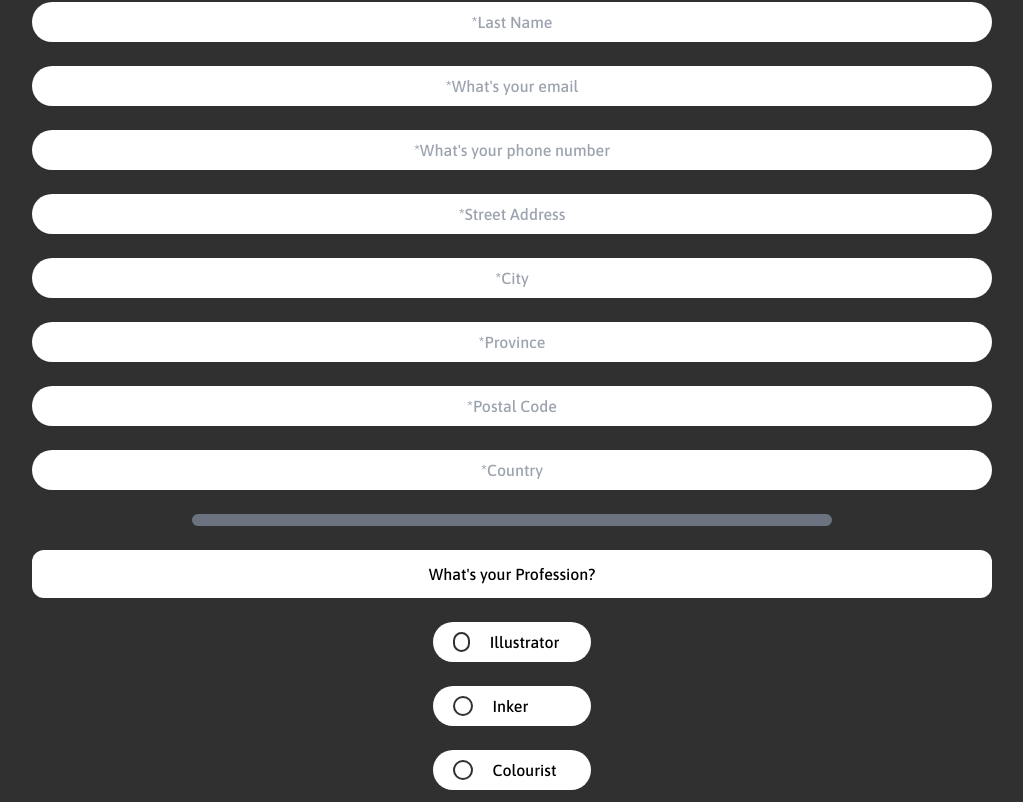
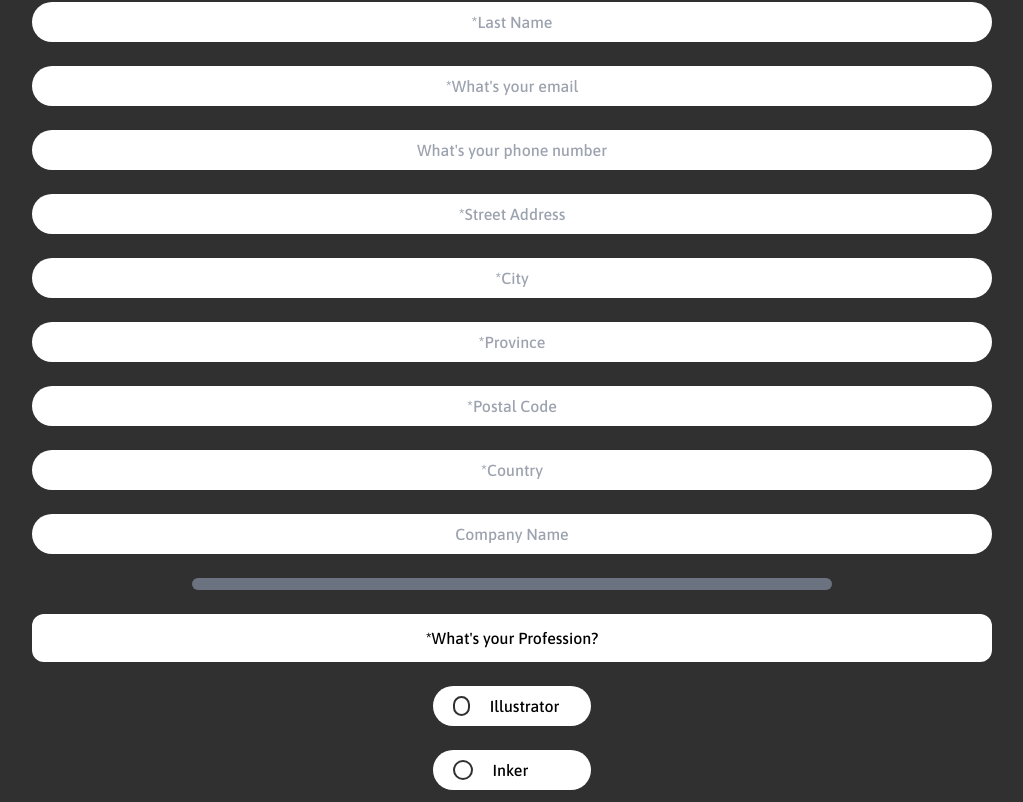
Before and after one commit to haydenzeller/Allscherry-main, a Next.js app: page /forms/publication in a window 1280 px wide. Shown: the part 758-1560 px from the top of the page, without its empty margins (128-1151 px from the left). Built offline with nearby package versions, Linux system fonts and the light colour scheme; no server answers.

Commit message:
publication form final

```diff
--- a/app/forms/publication/page.tsx
+++ b/app/forms/publication/page.tsx
@@ -1,9 +1,131 @@
+'use client';
 import Header from "@/app/components/Header";
 import Footer from "@/app/components/Footer";
 import Image from "next/image";
 import mailLogo from "@/public/mail.svg";
 import Link from "next/link";
+import { useState } from "react";
+import { Turnstile } from "@marsidev/react-turnstile";
 export default function Publication() {
+    const [firstName, setFirstName] = useState("");
+    const [lastName, setLastName] = useState("");
+    const [email, setEmail] = useState("");
+    const [phone, setPhone] = useState("");
+    const [address, setAddress] = useState("");
+    const [city, setCity] = useState("");
+    const [province, setProvince] = useState("");
+    const [postalCode, setPostalCode] = useState("");
+    const [country, setCountry] = useState("");
+    const [profession, setProfession] = useState("");
+    const [publishType, setPublishType] = useState("");
+    const [concept, setConcept] = useState("");
+    const [ready, setReady] = useState("");
+    const [series, setSeries] = useState("");
+    const [idea, setIdea] = useState("");
+    const [company, setCompany] = useState("");
+    const [error, setError] = useState(false);
+    const [cloudflareStatus, setCloudflareStatus] = useState("")
+
+    const handleInputChange = (e:any) => {
+        const { name, value } = e.target;
+        setError(false);
+        switch(name) {
+            case "firstName":
+                setFirstName(value);
+                console.log(value);
+                break;
+            case "lastName":
+                setLastName(value);
+                break;
+            case "email":
+                setEmail(value);
+                break;
+            case "phone":
+                setPhone(value);
+                break;
+            case "address":
+                setAddress(value);
+                break;
+            case "city":
+                setCity(value);
+                break;
+            case "province":
+                setProvince(value);
+                break;
+            case "postalCode":
+                setPostalCode(value);
+                break;
+            case "country":
+                setCountry(value);
+                break;
+            case "company":
+                setCompany(value);
+                break;
+            case "profession":
+                setProfession(profession + value);
+                break;
+            case "publishType":
+                setPublishType(value);
+                break;
+            case "concept":
+                setConcept(value);
+                break;
+            case "ready":
+                setReady(value);
+                break;
+            case "series":
+                setSeries(value);
+                break;
+            case "idea":
+                setIdea(value);
+                break;
+            default:
+                break;
+        }
+    }
+
+    const handleSubmit = async (event:React.FormEvent) => {
+        event.preventDefault();
+        if (firstName === "" || lastName === "" || email === "" || address === "" || city === "" || province === "" || postalCode === "" || country === "" || profession === "" || publishType === "" || concept === "" || ready === "" || series === "" || idea === "") {
+            setError(true);
+            return;
+        }
+        const data = {
+            firstName: firstName,
+            lastName: lastName,
+            email: email,
+            phone: phone,
+            address: address,
+            city: city,
+            province: province,
+            postal: postalCode,
+            country: country,
+            company: company,
+            profession: profession,
+            type: publishType,
+            concept: concept,
+            ready: ready,
+            series: series,
+            seriesIdea: idea
+        }
+        try {
+            const res = await fetch('/api/submitPublicationForm', {
+                method: 'POST',
+                headers: {
+                    'Content-Type': 'application/json',
+                },
+                body: JSON.stringify(data),
+            });
+            if (res.ok) {
+                console.log("Success");
+            } else {
+                console.error('Error submitting publication form:', res.statusText);
+            }
+        } catch (error) {
+            console.error('Network error:', error);
+        }
+    }
+
     return (
         <main className="flex flex-col bg-base-100 min-h-screen">
             <Header/>
@@ -19,66 +141,67 @@ export default function Publication() {
                     </div>
                     <div className="bg-primary rounded-full h-3 w-11/12 mt-6"/>
                 </div>
-                <form className="flex flex-col items-center justify-center w-full">
-                    <input type="text" id="name" name="name" placeholder="*First Name" className="mt-6 text-center p-2 rounded-3xl w-3/4"/>
-                    <input type="text" id="name" name="name" placeholder="*Last Name" className="mt-6 text-center p-2 rounded-3xl w-3/4"/>
-                    <input type="email" id="email" name="email" placeholder="*What's your email" className="mt-6 text-center p-2 rounded-3xl w-3/4"/>
-                    <input type="text" id="name" name="name" placeholder="*What's your phone number" className="mt-6 text-center p-2 rounded-3xl w-3/4"/>
-                    <input type="text" id="name" name="name" placeholder="*Street Address" className="mt-6 text-center p-2 rounded-3xl w-3/4"/>
-                    <input type="text" id="name" name="name" placeholder="*City" className="mt-6 text-center p-2 rounded-3xl w-3/4"/>
-                    <input type="text" id="name" name="name" placeholder="*Province" className="mt-6 text-center p-2 rounded-3xl w-3/4"/>
-                    <input type="text" id="name" name="name" placeholder="*Postal Code" className="mt-6 text-center p-2 rounded-3xl w-3/4"/>
-                    <input type="text" id="name" name="name" placeholder="*Country" className="mt-6 text-center p-2 rounded-3xl w-3/4"/>
+                <form onSubmit={handleSubmit} className="flex flex-col items-center justify-center w-full text-black">
+                    <input type="text" id="firstName" name="firstName" placeholder="*First Name" onChange={handleInputChange} className="mt-6 text-center p-2 rounded-3xl w-3/4"/>
+                    <input type="text" id="lastName" name="lastName" placeholder="*Last Name"  onChange={handleInputChange} className="mt-6 text-center p-2 rounded-3xl w-3/4"/>
+                    <input type="email" id="email" name="email" placeholder="*What's your email"  onChange={handleInputChange} className="mt-6 text-center p-2 rounded-3xl w-3/4"/>
+                    <input type="text" id="phone" name="phone" placeholder="What's your phone number"  onChange={handleInputChange} className="mt-6 text-center p-2 rounded-3xl w-3/4"/>
+                    <input type="text" id="address" name="address" placeholder="*Street Address" onChange={handleInputChange} className="mt-6 text-center p-2 rounded-3xl w-3/4"/>
+                    <input type="text" id="city" name="city" placeholder="*City" onChange={handleInputChange} className="mt-6 text-center p-2 rounded-3xl w-3/4"/>
+                    <input type="text" id="province" name="province" placeholder="*Province" onChange={handleInputChange} className="mt-6 text-center p-2 rounded-3xl w-3/4"/>
+                    <input type="text" id="postal" name="postal" placeholder="*Postal Code" onChange={handleInputChange} className="mt-6 text-center p-2 rounded-3xl w-3/4"/>
+                    <input type="text" id="country" name="country" placeholder="*Country" onChange={handleInputChange} className="mt-6 text-center p-2 rounded-3xl w-3/4"/>
+                    <input type="text" id="company" name="company" placeholder="Company Name" onChange={handleInputChange} className="mt-6 text-center p-2 rounded-3xl w-3/4"/>
                     <div className=" bg-gray-500 mt-6 rounded-full h-3 w-1/2"/>
-                    <h2 className="mt-6 bg-white rounded-xl p-3 text-center text-black w-3/4">What&apos;s your Profession?</h2>
+                    <h2 className="mt-6 bg-white rounded-xl p-3 text-center text-black w-3/4">*What&apos;s your Profession?</h2>
                     <div className="flex flex-col items-center justify-center mt-6 text-center">
                         <div className="bg-white text-black flex flex-row items-center justify-left pl-5 rounded-3xl w-1/2 py-2">
-                            <input type="checkbox" id="illustrator" name="illustrator" value="illustrator" className=" appearance-none w-5 h-5 mr-5 rounded-full border-2 border-base-100 checked:bg-base-100"/>
+                            <input type="radio" id="illustrator" name="profession" value="illustrator" onChange={handleInputChange} className=" appearance-none w-5 h-5 mr-5 rounded-full border-2 border-base-100 checked:bg-base-100"/>
                             <label htmlFor="illustrator" className="mr-8">Illustrator</label>
                         </div>
                         <div className="w-1/2 bg-white text-black flex flex-row items-center justify-left pl-5 mt-6 rounded-3xl py-2">
-                            <input type="checkbox" id="inker" name="inker" value="inker" className=" appearance-none w-5 h-5 mr-5 rounded-full border-2 border-base-100 checked:bg-base-100"/>
+                            <input type="radio" id="inker" name="profession" value="inker" onChange={handleInputChange} className=" appearance-none w-5 h-5 mr-5 rounded-full border-2 border-base-100 checked:bg-base-100"/>
                             <label htmlFor="inker" className="mr-8">Inker</label>
                         </div>
                         <div className="w-1/2 bg-white text-black flex flex-row items-center justify-left pl-5 mt-6 rounded-3xl py-2">
-                            <input type="checkbox" id="colourist" name="colourist" value="colourist" className=" appearance-none w-5 h-5 mr-5 rounded-full border-2 border-base-100 checked:bg-base-100"/>
+                            <input type="radio" id="colourist" name="profession" value="colourist" onChange={handleInputChange} className=" appearance-none w-5 h-5 mr-5 rounded-full border-2 border-base-100 checked:bg-base-100"/>
                             <label htmlFor="colourist" className="mr-8">Colourist</label>
                         </div>
                         <div className="w-1/2 bg-white text-black flex flex-row items-center justify-left pl-5 mt-6 rounded-3xl py-2">
-                            <input type="checkbox" id="writer" name="writer" value="writer" className=" appearance-none w-5 h-5 mr-5 rounded-full border-2 border-base-100 checked:bg-base-100"/>
+                            <input type="radio" id="writer" name="profession" value="writer" onChange={handleInputChange} className=" appearance-none w-5 h-5 mr-5 rounded-full border-2 border-base-100 checked:bg-base-100"/>
                             <label htmlFor="writer" className="mr-8">Writer</label>
                         </div>
                         <div className="w-full bg-white text-black flex flex-row items-center justify-left pl-5 mt-6 rounded-3xl py-2">
-                            <input type="checkbox" id="other" name="other" value="other" className=" appearance-none w-5 h-5 mr-5 rounded-full border-2 border-base-100 checked:bg-base-100"/>
+                            <input type="radio" id="other" name="profession" value="other" onChange={handleInputChange} className=" appearance-none w-5 h-5 mr-5 rounded-full border-2 border-base-100 checked:bg-base-100"/>
                             <label htmlFor="other" className="mr-8">Other</label>
-                            <input type="text" id="name" name="name" placeholder="Please specify :)" className="text-center p-2 rounded-3xl w-1/2 border-base-100"/>
+                            <input type="text" id="name" name="profession" onChange={handleInputChange} placeholder="Please specify :)" className="text-center p-2 rounded-3xl w-1/2 border-base-100"/>
                         </div>
                     </div>
-                    <h2 className="mt-12 bg-white rounded-xl p-3 text-center text-black w-3/4">What will you publish with AllsCherry?</h2>
+                    <h2 className="mt-12 bg-white rounded-xl p-3 text-center text-black w-3/4">*What will you publish with AllsCherry?</h2>
                     <div className="flex flex-col items-center justify-center mt-6 text-center w-full">
                         {/* Comic Book */}
                         <div className="bg-white text-black flex flex-row items-center justify-left pl-5 rounded-3xl w-1/2 py-2">
-                            <input type="checkbox" id="comicBook" name="comicBook" value="comicBook" className=" appearance-none w-5 h-5 mr-5 rounded-full border-2 border-base-100 checked:bg-base-100"/>
+                            <input type="radio" id="comicBook" name="type" value="comicBook" onChange={handleInputChange} className=" appearance-none w-5 h-5 mr-5 rounded-full border-2 border-base-100 checked:bg-base-100"/>
                             <label htmlFor="comicBook" className="mr-8">Comic Book</label>
                         </div>
                         {/* Graphic Novel */}
                         <div className="w-1/2 bg-white text-black flex flex-row items-center justify-left pl-5 mt-6 rounded-3xl py-2">
-                            <input type="checkbox" id="graphicNovel" name="graphicNovel" value="graphicNovel" className=" appearance-none w-5 h-5 mr-5 rounded-full border-2 border-base-100 checked:bg-base-100"/>
+                            <input type="radio" id="type" name="type" value="graphicNovel" onChange={handleInputChange} className=" appearance-none w-5 h-5 mr-5 rounded-full border-2 border-base-100 checked:bg-base-100"/>
                             <label htmlFor="graphicNovel" className="mr-8">Graphic Novel</label>
                         </div>
                         {/* Manga */}
                         <div className="w-1/2 bg-white text-black flex flex-row items-center justify-left pl-5 mt-6 rounded-3xl py-2">
-                            <input type="checkbox" id="manga" name="manga" value="manga" className=" appearance-none w-5 h-5 mr-5 rounded-full border-2 border-base-100 checked:bg-base-100"/>
+                            <input type="radio" id="manga" name="type" value="manga" onChange={handleInputChange} className=" appearance-none w-5 h-5 mr-5 rounded-full border-2 border-base-100 checked:bg-base-100"/>
                             <label htmlFor="manga" className="mr-8">Manga</label>
                         </div>
                         {/* Collabrative */}
                         <div className="w-1/2 bg-white text-black flex flex-row items-center justify-left pl-5 mt-6 rounded-3xl py-2">
-                            <input type="checkbox" id="collabrative" name="collabrative" value="collabrative" className=" appearance-none w-5 h-5 mr-5 rounded-full border-2 border-base-100 checked:bg-base-100"/>
+                            <input type="radio" onChange={handleInputChange} id="collabrative" name="type" value="collabrative" className=" appearance-none w-5 h-5 mr-5 rounded-full border-2 border-base-100 checked:bg-base-100"/>
                             <label htmlFor="collabrative" className="mr-8">Collabrative</label>
                         </div>
                     </div>
                     <h2 className="mt-12 bg-white rounded-t-3xl p-3 text-center text-black w-3/4">*What is the concept of your story?</h2>
-                    <textarea id="storyConcept" name="storyConcept" placeholder="Type your concept here..." className="mt-0 text-left h-40 text-black p-2 rounded-b-3xl w-3/4"/>
+                    <textarea id="storyConcept" name="storyConcept" onChange={handleInputChange} placeholder="Type your concept here..." className="mt-0 text-left h-40 text-black p-2 rounded-b-3xl w-3/4"/>
                     <h2 className="mt-12 bg-white rounded-xl p-3 text-center text-black w-3/4">*Is your book already complete and ready for publication?</h2>
                     <div className="flex flex-col items-center justify-center mt-6 text-center w-full">
                         <div className="bg-white pl-4 text-black flex items-center rounded-3xl w-1/3 py-2">
@@ -87,6 +210,7 @@ export default function Publication() {
                                 id="yes"
                                 name="answer"
                                 value="yes"
+                                onChange={handleInputChange}
                                 className="appearance-none w-5 h-5 mr-3 rounded-full border-2 border-base-100 checked:bg-base-100"
                             />
                             <label htmlFor="yes" className="ml-2">Yes</label>
@@ -97,6 +221,7 @@ export default function Publication() {
                                 id="no"
                                 name="answer"
                                 value="no"
+                                onChange={handleInputChange}
                                 className="appearance-none w-5 h-5 mr-3 rounded-full border-2 border-base-100 checked:bg-base-100"
                             />
                             <label htmlFor="no" className="ml-2">No</label>
@@ -106,10 +231,11 @@ export default function Publication() {
                     <div className="flex flex-col items-center justify-center mt-6 text-center w-full">
                         <div className="bg-white pl-4 text-black flex items-center rounded-3xl w-1/3 py-2">
                             <input
+                                onChange={handleInputChange}
                                 type="radio"
                                 id="series"
-                                name="answer"
-                                value="series"
+                                name="series"
+                                value="yes"
                                 className="appearance-none w-5 h-5 mr-3 rounded-full border-2 border-base-100 checked:bg-base-100"
                             />
                             <label htmlFor="series" className="ml-2">A Series</label>
@@ -118,15 +244,26 @@ export default function Publication() {
                             <input
                                 type="radio"
                                 id="oneShot"
-                                name="answer"
-                                value="oneShot"
+                                name="series"
+                                onChange={handleInputChange}
+                                value="no"
                                 className="appearance-none w-5 h-5 mr-3 rounded-full border-2 border-base-100 checked:bg-base-100"
                             />
                             <label htmlFor="oneShot" className="ml-2">A One Shot</label>
                         </div>
                     </div>
                     <h2 className="mt-12 bg-white rounded-t-3xl p-3 text-center text-black w-3/4">*If it&apos;s a series, how many books do you have planned, and how long do you plan the series to be?</h2>
-                    <textarea id="seriesPlan" name="seriesPlan" placeholder="Type your idea here..." className="mt-0 text-left h-40 text-black p-2 rounded-b-3xl w-3/4"/>
+                    <textarea id="seriesPlan" name="seriesPlan" onChange={handleInputChange} placeholder="Type your idea here..." className="mt-0 text-left h-40 text-black p-2 rounded-b-3xl w-3/4"/>
+
+                    <Turnstile className="cf-turnstile mt-12" siteKey={process.env.NEXT_PUBLIC_CLOUDFLARE_SITE_KEY || ""} onSuccess={() => setCloudflareStatus('solved')} />
+                    {cloudflareStatus == 'solved' &&
+                    <div className="flex flex-col justify-center items-center mt-6">
+                        {error && <p className="text-red-500">Please fill in all required fields</p>}
+                        <button type="submit" className="bg-primary mt-6 text-black p-2 border-b-accent border-b-4 rounded-2xl block w-28 text-center shadow active:translate-y-0.5 active:shadow-none active:border-b-0 active:mt-6">
+                            Submit!
+                        </button>
+                    </div>
+                    }
                 </form>
                 <section className="flex flex-col items-center justify-center mx-1 mt-14 gap-5">
                     <Link href="/info/contact#contactForm" className="flex flex-row items-center justify-center gap-5 bg-white rounded-3xl px-5 py-1">
```
Also changed, not shown: app/api/submitPublicationForm/route.tsx (added, +35 -0 lines).
